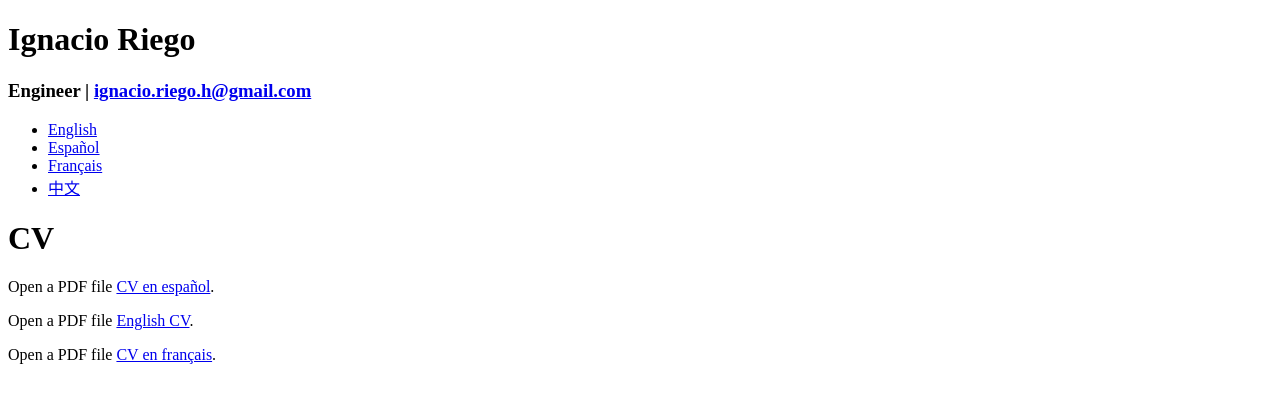
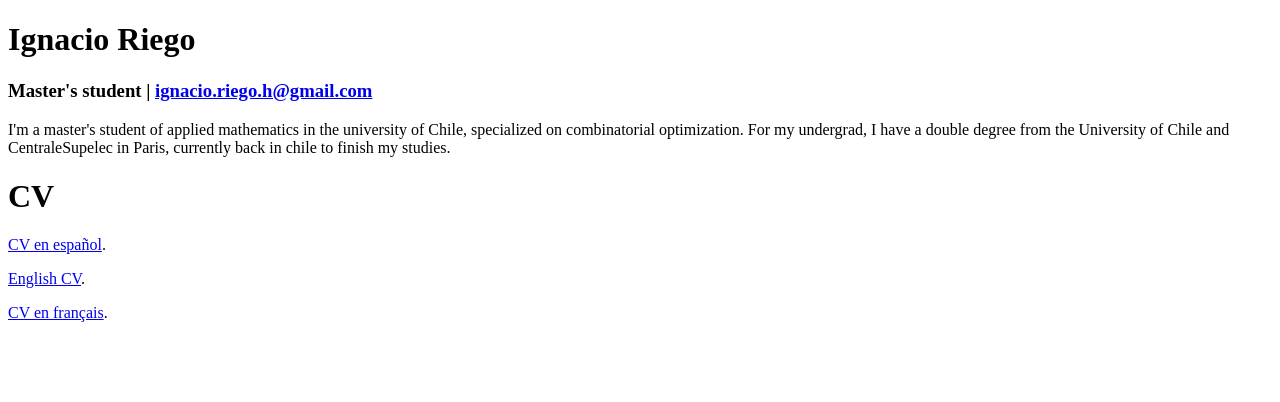
Before and after one commit to ojopiojo/abandoned, a plain HTML site: page index.html in a window 1280 px wide. Drawn offline with Linux system fonts and the light colour scheme.

Commit message:
Fifth commit

```diff
--- a/index.html
+++ b/index.html
@@ -10,31 +10,25 @@
        <div class="row centered">
          <div class="col-lg-12">
            <h1>Ignacio Riego</h1>
-           <h3>Engineer |
+           <h3>Master's student |
             <a href="mailto:ignacio.riego.h@gmail.com">ignacio.riego.h@gmail.com</a>
            </h3>
-
+           I'm a master's student of applied mathematics in the university of Chile, specialized on combinatorial optimization. For my undergrad, I have a double degree from the University of Chile and CentraleSupelec in Paris, currently back in chile to finish my studies.
 
          </div><!--/.col-lg-12-->
        </div><!--/.row-->
      </div><!--/.container-->
    </div><!--/.#headerwrap-->
 
- <ul class="navbar">
-  <li><a href="english.html">English</a>
-  <li><a href="spanish.html">Español</a>
-  <li><a href="french.html">Français</a>
-  <li><a href="chinese.html">中文</a>
-</ul>
 
 <head>
   <title>Title of the document</title>
 </head>
 <body>
   <h1>CV</h1>
-  <p>Open a PDF file <a href="/CV/spanish.pdf" target="_blank">CV en español</a>.</p>
-  <p>Open a PDF file <a href="/CV/english.pdf" target="_blank">English CV</a>.</p>
-  <p>Open a PDF file <a href="/CV/french.pdf" target="_blank">CV en français</a>.</p>
+  <p><a href="/CV/spanish.pdf" target="_blank">CV en español</a>.</p>
+  <p><a href="/CV/english.pdf" target="_blank">English CV</a>.</p>
+  <p><a href="/CV/french.pdf" target="_blank">CV en français</a>.</p>
 </body>
 
 </body>
```
